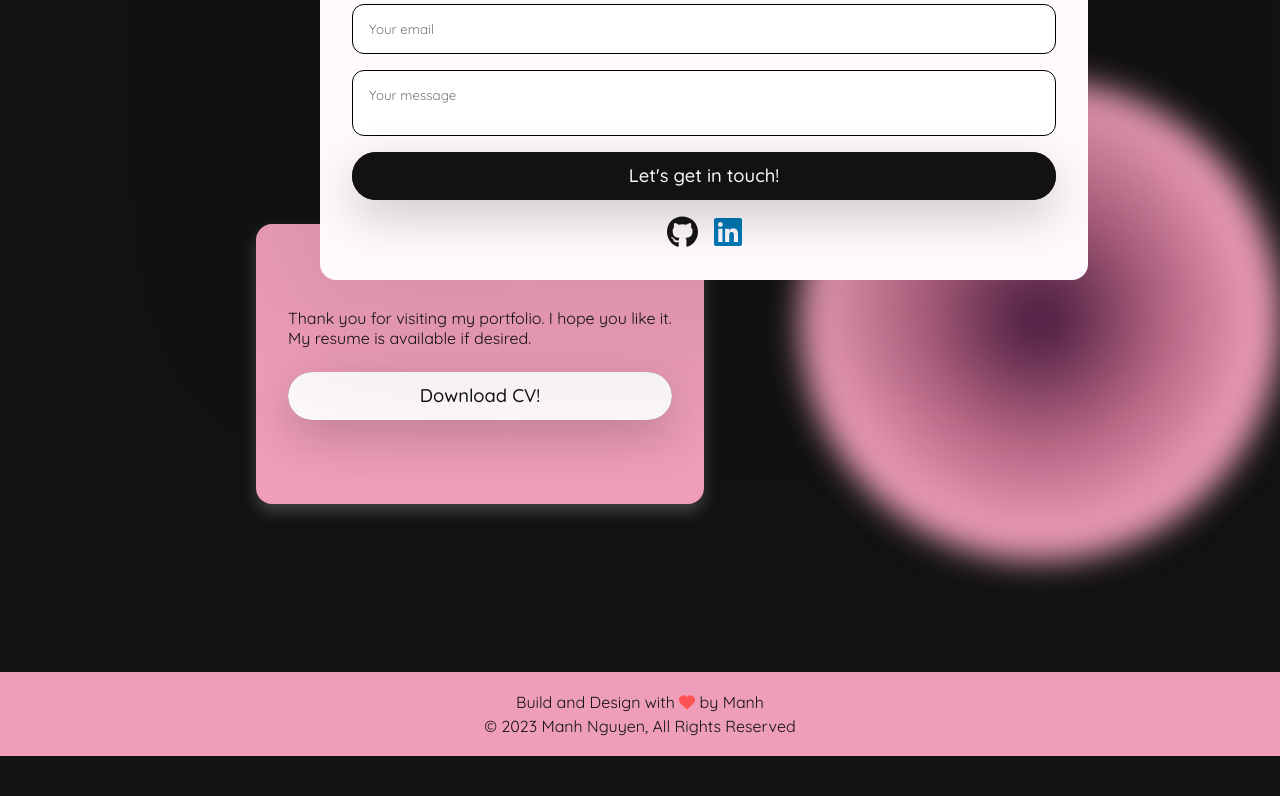
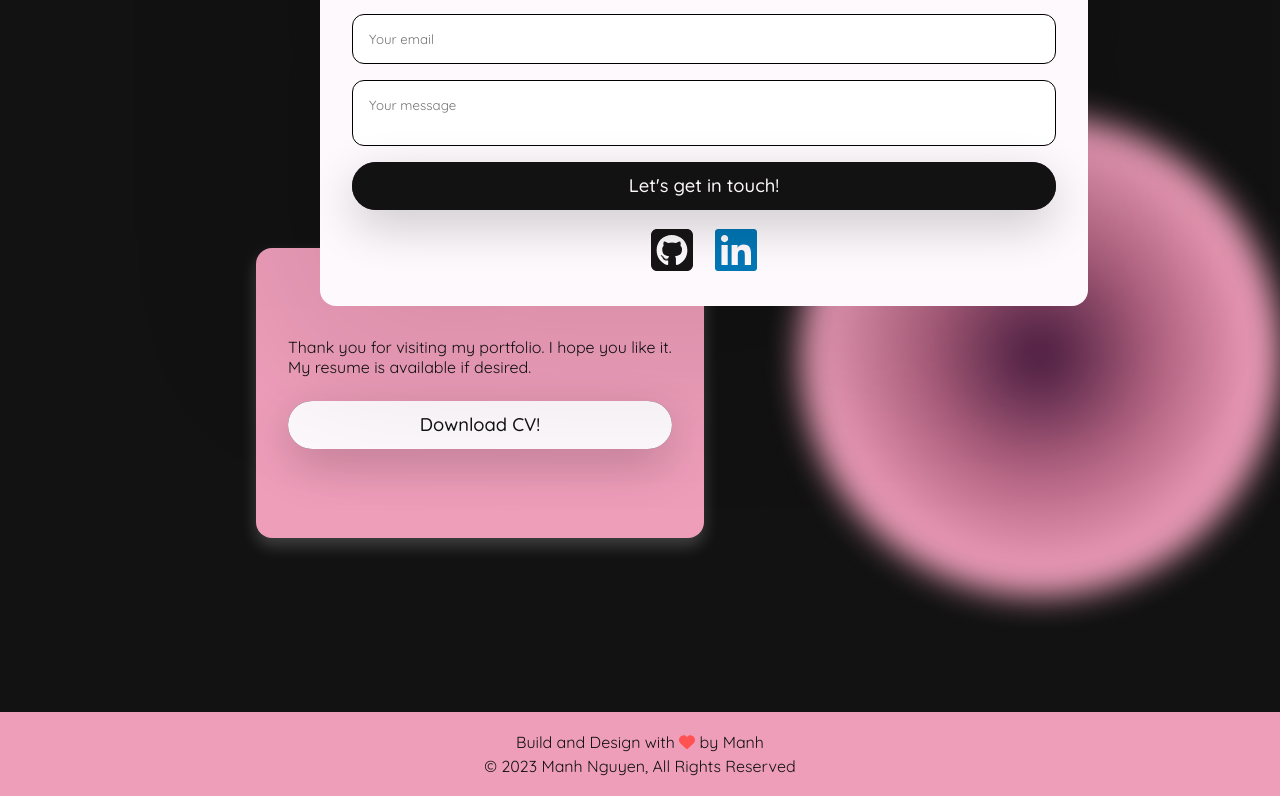
Before and after one commit to LetsCodeManh/ManhPortfolio, a React (Vite) app: page / in a window 1280 px wide. Shown: the part 3501-4297 px from the top of the page. Before the commit the page ends 4257 px from the top, so only its background shows below. Built offline with nearby package versions, Linux system fonts and the light colour scheme.

Commit message:
Change Icons

```diff
--- a/src/components/About/About.jsx
+++ b/src/components/About/About.jsx
@@ -1,7 +1,5 @@
 import {
-  faGithub,
   faLinkedin,
-  faLinkedinIn,
   faSquareGithub,
 } from "@fortawesome/free-brands-svg-icons";
 import { FontAwesomeIcon } from "@fortawesome/react-fontawesome";
--- a/src/components/Contact/Contact.jsx
+++ b/src/components/Contact/Contact.jsx
@@ -1,4 +1,4 @@
-import { faGithub, faLinkedin } from "@fortawesome/free-brands-svg-icons";
+import { faLinkedin, faSquareGithub } from "@fortawesome/free-brands-svg-icons";
 import { FontAwesomeIcon } from "@fortawesome/react-fontawesome";
 import { useState } from "react";
 import FadeInOnIntersect from "../Effects/AnimationOnScroll";
@@ -82,9 +82,10 @@ const Contact = () => {
               aria-label="GitHub Account"
             >
               <FontAwesomeIcon
-                icon={faGithub}
+                icon={faSquareGithub}
                 size="2xl"
                 style={{ color: "#171515" }}
+                className="icon__about"
               />
             </a>
             <a
@@ -97,6 +98,7 @@ const Contact = () => {
                 icon={faLinkedin}
                 size="2xl"
                 style={{ color: "#0077B5" }}
+                className="icon__about"
               />
             </a>
           </div>
```
